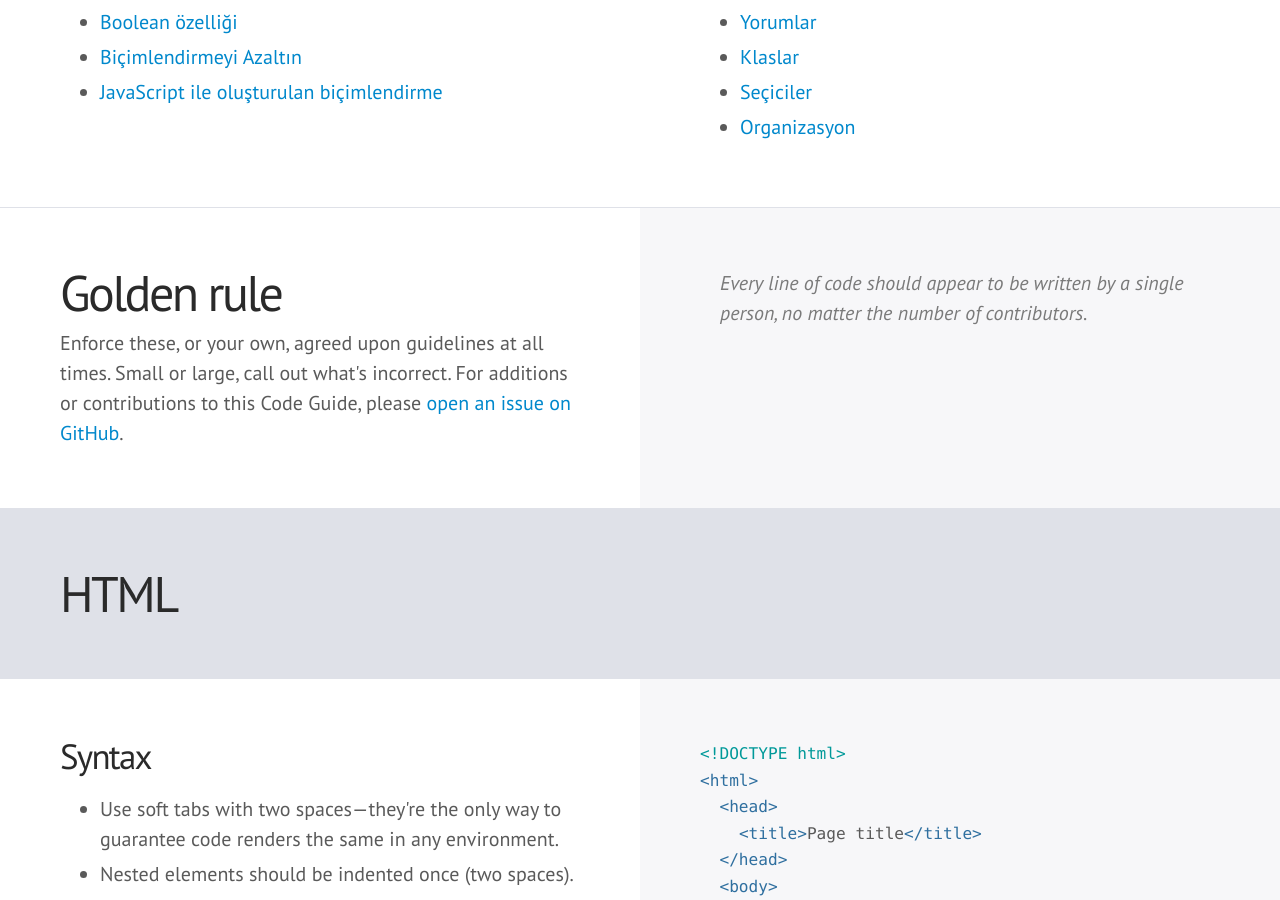
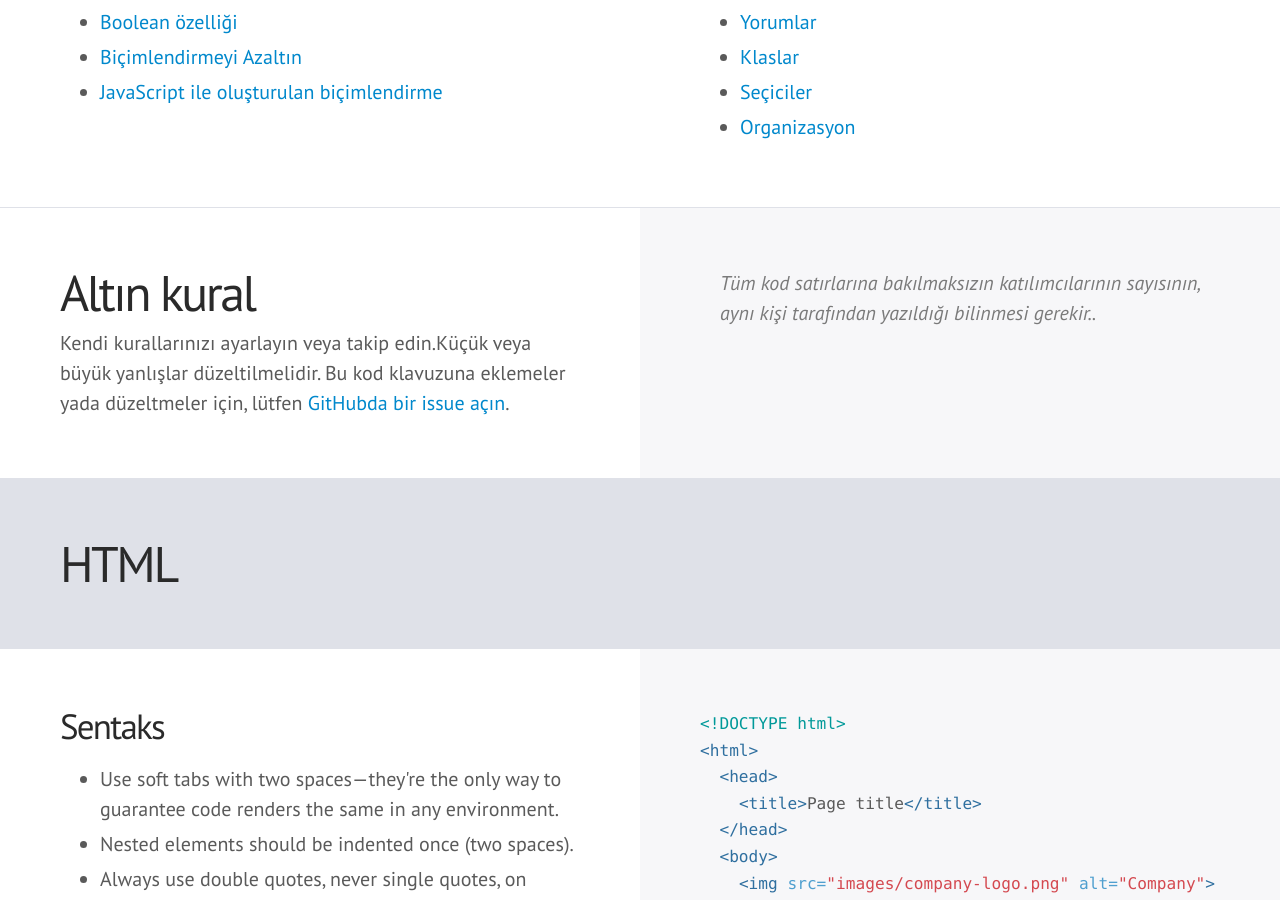
Before and after one commit to mdo/code-guide, a Jekyll site: the page built from index.html, in a window 1280 px wide and 900 px high, scrolled down 1033 px. Built offline with Jekyll 4.4.1, drawn with Linux system fonts in a browser that asks for light colours; some web fonts are replaced; Markdown is read by kramdown in place of the engine named in the settings; comment, search, counter and statistics services are not loaded.

Commit message:
Translate

```diff
--- a/index.html
+++ b/index.html
@@ -45,12 +45,12 @@
 
 <div class="section" id="golden-rule">
   <div class="col">
-    <h2>Golden rule</h2>
-    <p>Enforce these, or your own, agreed upon guidelines at all times. Small or large, call out what's incorrect. For additions or contributions to this Code Guide, please <a href="https://github.com/mdo/code-guide/issues/new">open an issue on GitHub</a>.</p>
+    <h2>Altın kural</h2>
+    <p>Kendi kurallarınızı ayarlayın veya takip edin.Küçük veya büyük yanlışlar düzeltilmelidir. Bu kod klavuzuna eklemeler yada düzeltmeler için, lütfen <a href="https://github.com/mdo/code-guide/issues/new">GitHubda bir issue açın</a>.</p>
   </div>
   <div class="col">
     <blockquote>
-      <p>Every line of code should appear to be written by a single person, no matter the number of contributors.</p>
+      <p>Tüm kod satırlarına bakılmaksızın katılımcılarının sayısının, aynı kişi tarafından yazıldığı bilinmesi gerekir..</p>
     </blockquote>
   </div>
 </div>
@@ -63,7 +63,7 @@
 
 <div class="section" id="html-syntax">
   <div class="col">
-    <h3>Syntax</h3>
+    <h3>Sentaks</h3>
     <ul>
       <li>Use soft tabs with two spaces—they're the only way to guarantee code renders the same in any environment.</li>
       <li>Nested elements should be indented once (two spaces).</li>
```
